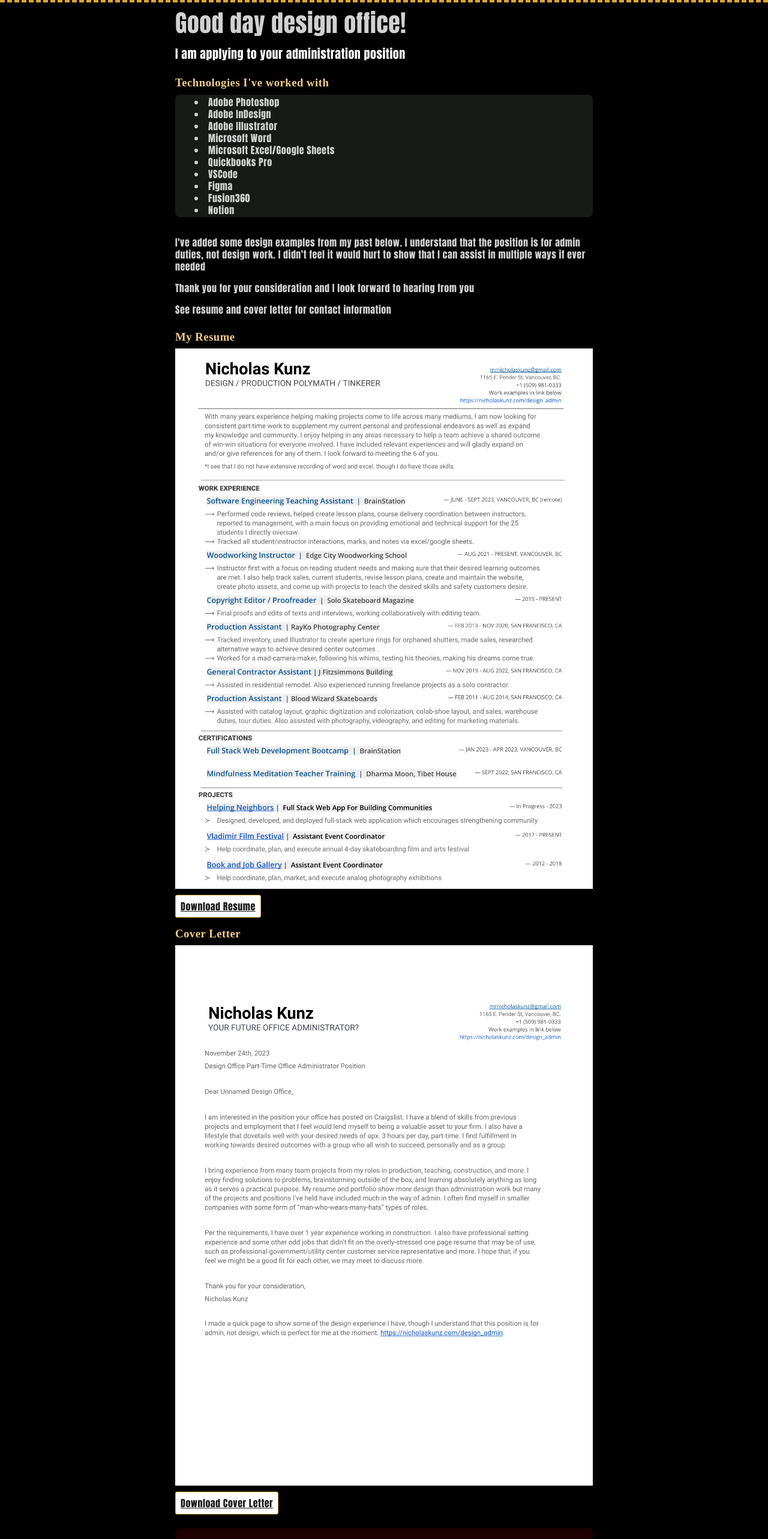
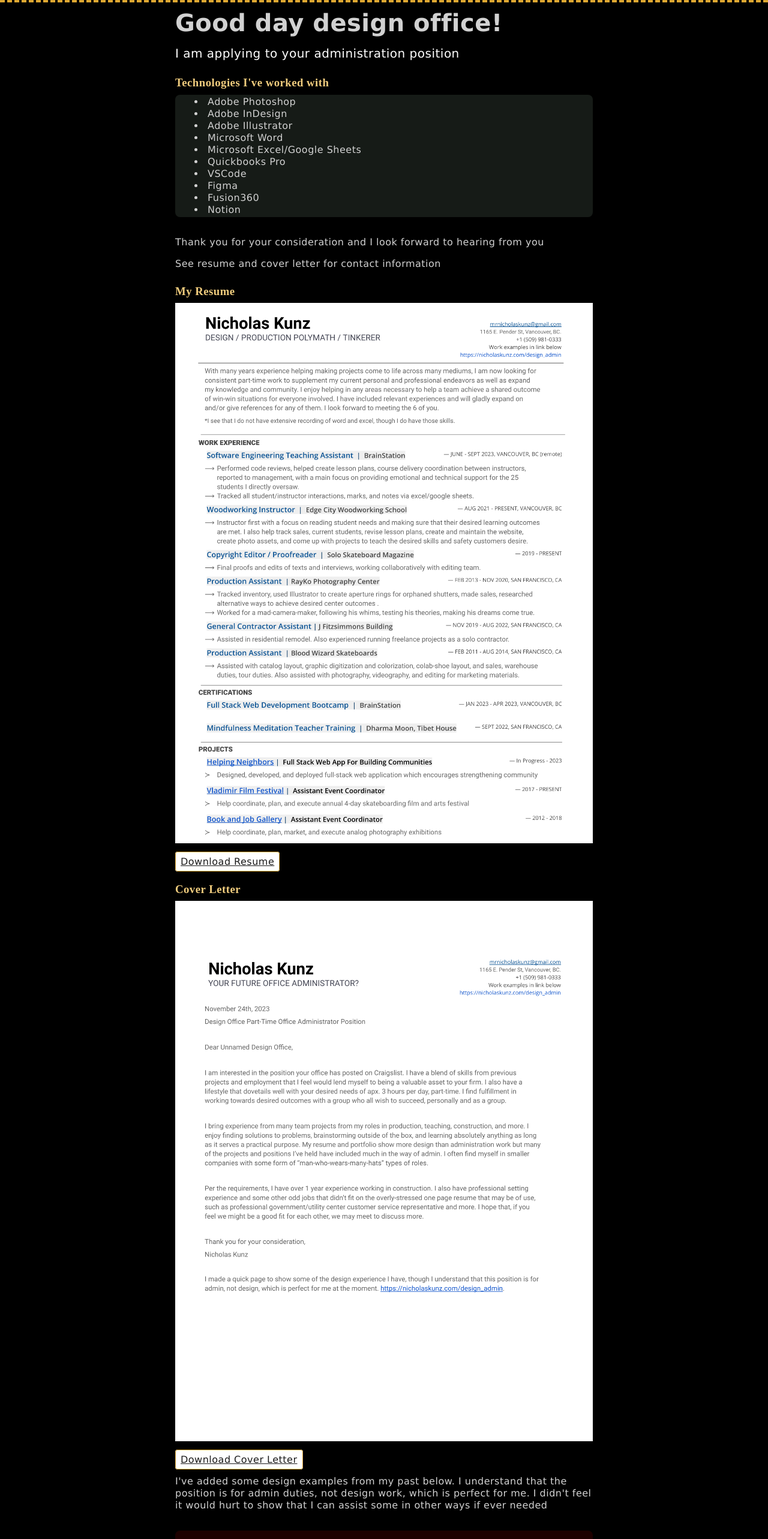
Before and after one commit to ntkunz/construction, a React (Vite) app: page /design_admin in a window 1280 px wide. Shown: the top 2566 px of the page at 60% size. Built offline with nearby package versions, Linux system fonts and the light colour scheme.

Commit message:
update main font for site

```diff
--- a/src/pages/DesignAdmin/DesignAdmin.jsx
+++ b/src/pages/DesignAdmin/DesignAdmin.jsx
@@ -61,8 +61,6 @@ export default function DesignAdmin() {
          <h3>Technologies I've worked with</h3>
          <ul><li>Adobe Photoshop</li><li>Adobe InDesign</li><li>Adobe Illustrator</li><li>Microsoft Word</li><li>Microsoft Excel/Google Sheets</li><li>Quickbooks Pro</li><li>VSCode</li><li>Figma</li><li>Fusion360</li><li>Notion</li></ul>
 
-         <p>I've added some design examples from my past below. I understand that the position is for admin duties, not design work. I didn't feel it would hurt to show that I can assist in multiple ways if ever needed</p>
-
          <p>Thank you for your consideration and I look forward to hearing from you</p>
 
          <p>See resume and cover letter for contact information</p>
@@ -82,6 +80,10 @@ export default function DesignAdmin() {
             download='nicholas-kunz-cover-letter-design-office-admin.pdf'>
             Download Cover Letter
          </a>
+
+
+         <p>I've added some design examples from my past below. I understand that the position is for admin duties, not design work, which is perfect for me. I didn't feel it would hurt to show that I can assist some in other ways if ever needed</p>
+
 
          <section className="design-examples">
             <h2>Design Examples</h2>
--- a/src/pages/DesignAdmin/DesignAdmin.scss
+++ b/src/pages/DesignAdmin/DesignAdmin.scss
@@ -1,6 +1,6 @@
 .design-admin {
    color: rgb(209, 209, 209);
-   font-family: Impact, Haettenschweiler, 'Arial Narrow Bold', sans-serif;
+   font-family: Verdana, Geneva, Tahoma, sans-serif;
    letter-spacing: 0.5px;
    line-height: 1.25;
    padding: 0.75rem;
```
